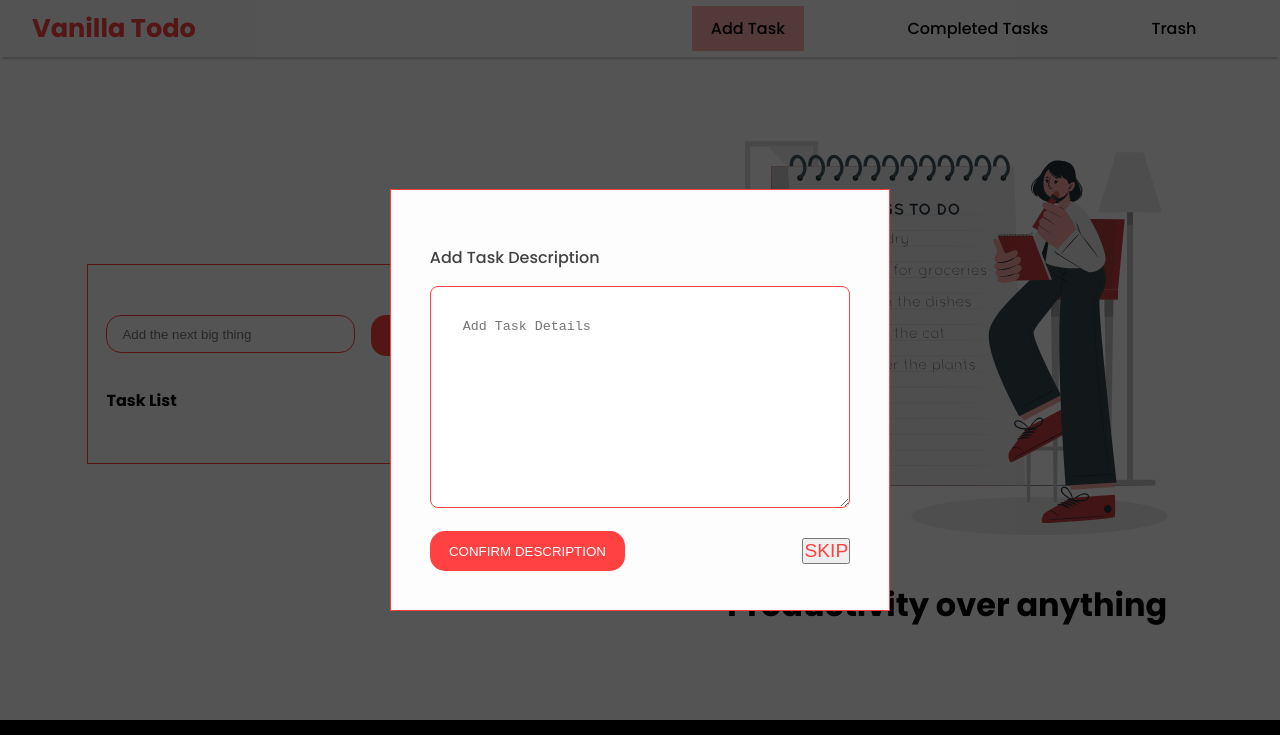
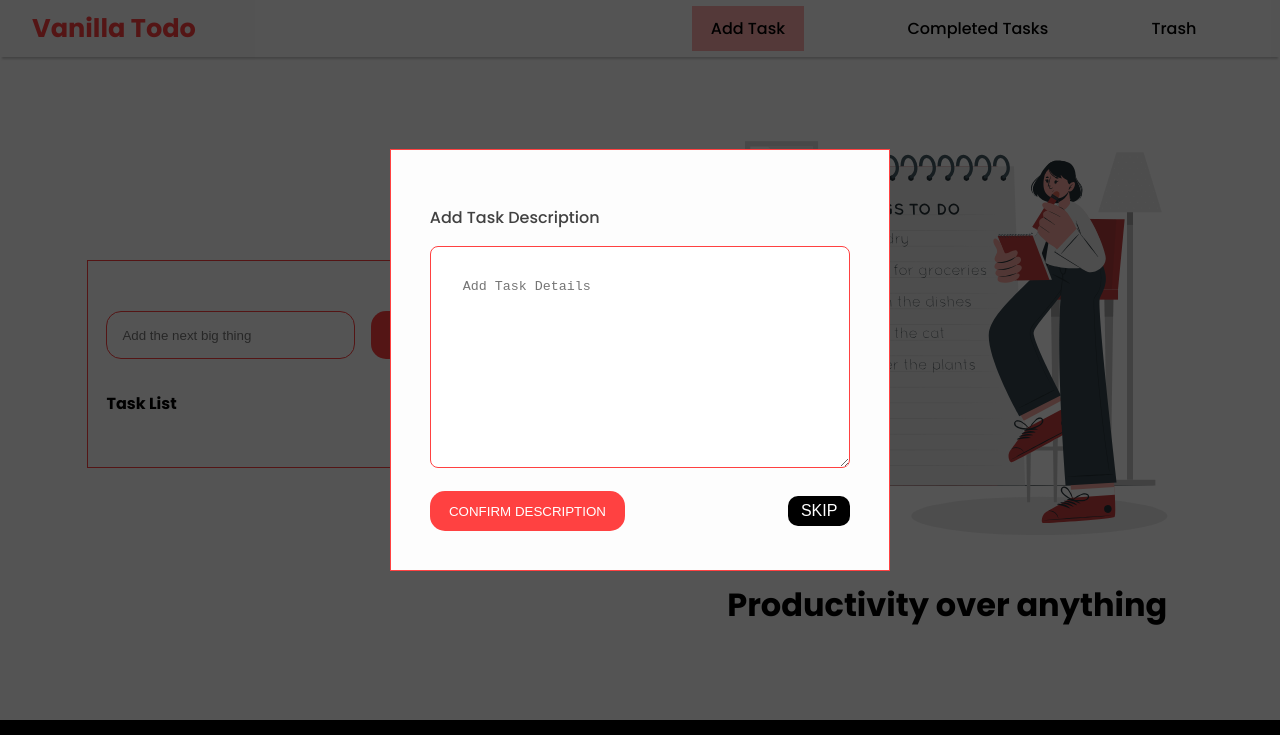
Before and after one commit to lawal-olaotan/Todo__app, a plain HTML site: page Todo_List/Home/index.html in a window 1280 px wide. Both pictures are taken after typing "Sample" into the empty fields and a click on the button "ADD TASK". Shown: the top 735 px of the page. Drawn offline with nearby package versions, Linux system fonts and the light colour scheme.

Commit message:
fixing functionalities

```diff
--- a/Todo_List/Home/index.html
+++ b/Todo_List/Home/index.html
@@ -161,8 +161,8 @@
             <h3 class="description__title">Add Task Description</h3>
             <textarea class="description__input" name="description" id="description" cols="40" rows="12" placeholder="Add Task Details"></textarea>
             <div class="description__footer">
-                <button class="description__btn" type="submit"  id="submit_description">CONFIRM DESCRIPTION<button
-                <a href="" class="description__skip" id="skipbtn">SKIP</a>
+                <button class="description__btn" id="submit_description">CONFIRM DESCRIPTION</button>
+                <button class="description__skip" id="skipbtn"> SKIP</button>
             </div>
 
         </form>
@@ -188,7 +188,7 @@
             <textarea class="description__input" name="updateddescription" id="updateddescription" cols="40" rows="12"></textarea>
 
             <div class="description__footer">
-                <button class="description__btn"  >SAVE CHANGES</button>
+                <button class="description__btn">SAVE CHANGES</button>
                 <a  href="#" class="description__skip" id="closeupdatebtn">Cancel</a>
             </div>
         </form>
--- a/Todo_List/css/style.scss
+++ b/Todo_List/css/style.scss
@@ -401,7 +401,7 @@
                 .app_input {
                     outline: none;
                     width: 100%;
-                    height: 2.4rem;
+                    height: 3rem;
                     padding: 0 15px;
                     border: 1px solid #FF4141;
                     border-radius: 15px;
@@ -431,7 +431,7 @@
 
             .description {
                 font-family: 'Poppins', sans-serif;
-                height: 100vh;
+                height: 90vh;
                 background-color: rgba(0, 0, 0, 0.671);
                 width: 100vw;
                 display: none;
@@ -502,10 +502,17 @@
                 }
                 &__skip {
                     text-decoration: none;
-                    color: #FF4141;
-                    font-size: 1.2rem;
-                }
-
+                    border: none;
+                    background-color: #000;
+                    color: #FFF;
+                    font-size: 1rem;
+                    padding: .4rem .8rem;
+                    border-radius:10px;
+                    -webkit-border-radius:10px;
+                    -moz-border-radius:10px;
+                    -ms-border-radius:10px;
+                    -o-border-radius:10px;
+                    }
                 &__btn{
                     @extend .app_btn;
                     @include mobile{
```
Also changed, not shown: Todo_List/css/style.css, 1 other file.
